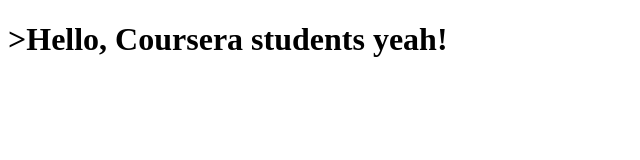
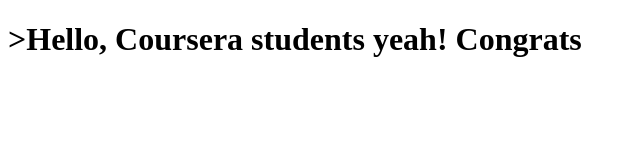
Before and after one commit to nastre3/CourseraAngularJS, a plain HTML site: page index.html in a window 1280 px wide. Shown: the whole page, without its empty margins (0-640 px from the left). Drawn offline with Linux system fonts and the light colour scheme.

Commit message:
New version of web file

```diff
--- a/index.html
+++ b/index.html
@@ -5,6 +5,6 @@
     <title>Hello, Coursera</title>
   </head>
   <body>
-    <h1>>Hello, Coursera students yeah!</h1>
+    <h1>>Hello, Coursera students yeah! Congrats</h1>
   </body>
 </html>
```
